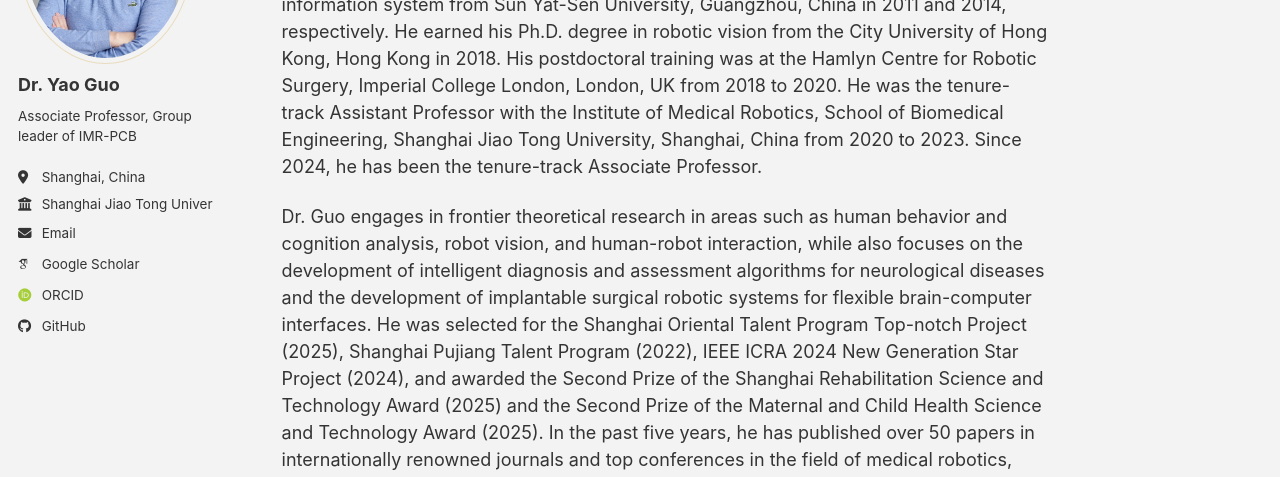
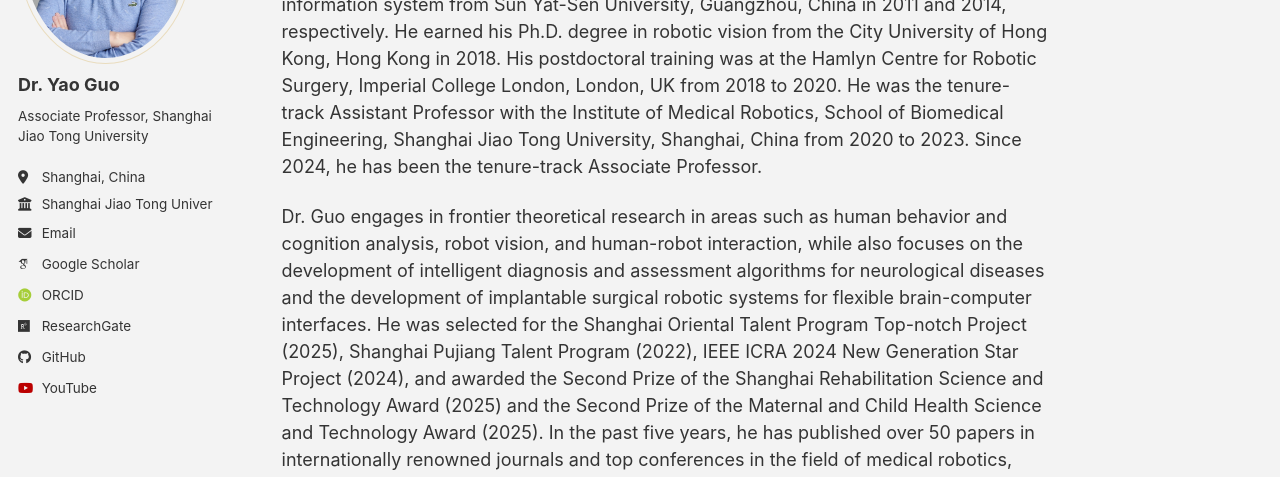
Before and after one commit to IMR-PCB/IMR-PCB.github.io, a Jekyll site: the page built from _pages/about.md, in a window 1280 px wide. Shown: the part 257-734 px from the top of the page. Built offline with Jekyll 4.4.1, drawn with Linux system fonts in a browser that asks for light colours; some web fonts are replaced; a script bundle is joined from its source files by our own code; library files that are not in the unit come from our copies; some of the changed lines change nothing that is shown.

Commit message:
Update _config.yml

```diff
--- a/_config.yml
+++ b/_config.yml
@@ -26,7 +26,7 @@
   avatar           : "Me2021-1-small.jpg"
   name             : "Dr. Yao Guo"
   pronouns         : # example: "she/her"
-  bio              : "Associate Professor, Group leader of IMR-PCB"
+  bio              : "Associate Professor, Shanghai Jiao Tong University"
   location         : "Shanghai, China"
   employer         : "Shanghai Jiao Tong University"
   uri              : # URL
@@ -35,14 +35,14 @@
   # Academic websites
   academia         : # URL
   arxiv            : # URL - Update with the correct link to your profile
-  googlescholar    : "https://scholar.google.com/citations?user=PS_CX0AAAAAJ"
+  googlescholar    : "https://scholar.google.com/citations?user=gi2uD2MAAAAJ"
   inspire-hep      : # URL
   impactstory      : # URL
-  orcid            : "https://orcid.org/yourorcidurl"
+  orcid            : "https://orcid.org/0000-0001-8041-1245"
   semantic         : # URL
   ssrn             : # URL
   pubmed           : # URL
-  researchgate     : # URL
+  researchgate     : "https://www.researchgate.net/profile/Yao-Guo-6?ev=hdr_xprf"
   scopus           : # URL
   zotero           : # URL
 
@@ -79,7 +79,7 @@
   weibo            : # Username
   wikipedia        : # Username
   xing             : # Username
-  youtube          : # Username
+  youtube          : "IMR-PCB"
   zhihu            : # Username
 
 # Publication Category - The following the list of publication categories and their headings
```
